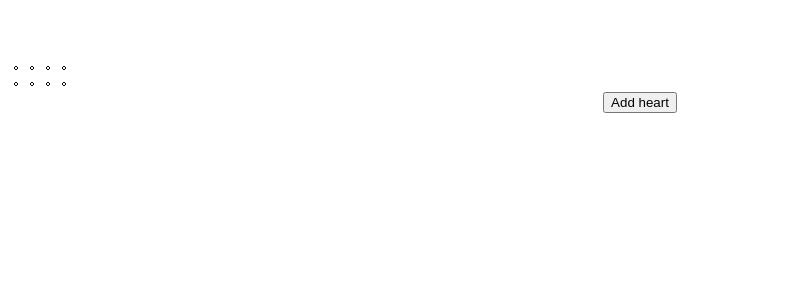
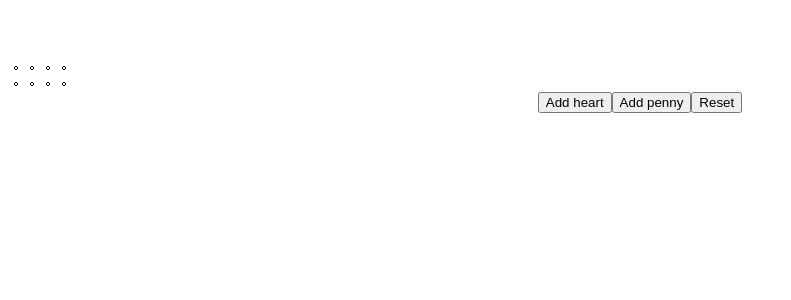
Before and after one commit to Strackeror/IsaacCraftingSim, a Vue app: page / in a window 1280 px wide. Shown: the top 300 px of the page, without its empty margins (0-791 px from the left). Built offline with nearby package versions, Linux system fonts and the light colour scheme.

Commit message:
Working (?) Recipe component

```diff
--- a/src/App.vue
+++ b/src/App.vue
@@ -1,6 +1,8 @@
 <template>
   <pickup-recipe-vue v-bind:idList="craftingBag" />
   <button v-on:click="addHeart">Add heart</button>
+  <button v-on:click="addPenny">Add penny</button>
+  <button v-on:click="resetBag">Reset</button>
 </template>
 
 <script lang="ts">
@@ -22,8 +24,11 @@ export default defineComponent({
 
   methods: {
     addHeart() {
-      this.craftingBag = [...this.craftingBag, 1]
-      console.log(`${this.craftingBag}`)
+      this.craftingBag = [...this.craftingBag, 1];
+    },
+
+    addPenny() {
+      this.craftingBag = [...this.craftingBag, 8];
     },
 
     resetBag() {
--- a/src/components/PickupIcon.vue
+++ b/src/components/PickupIcon.vue
@@ -3,7 +3,7 @@
 </template>
 
 <script lang="ts">
-import { defineComponent } from 'vue';
+import { defineComponent, watch } from 'vue';
 
 export default defineComponent({
   name: 'PickupIcon',
@@ -11,15 +11,21 @@ export default defineComponent({
     idx: Number
   },
   data() {
-    let x = (this.idx ?? 0) % 8, y = Math.floor((this.idx ?? 0) / 8);
     return {
       pickupIconStyle: {
         backgroundImage: `url(${require('@/assets/ui_crafting.png')})`,
         width: "16px",
         height: "16px",
-        backgroundPosition: `-${x * 16}px -${y * 16}px`,
+        backgroundPosition: `0px 0px`,
         float: "left",
       }
+    }
+  },
+
+  watch: {
+    idx(val) {
+      let x = val % 8, y = Math.floor(val / 8);
+      this.pickupIconStyle.backgroundPosition = `-${x * 16}px -${y * 16}px`;
     }
   }
 });
```
